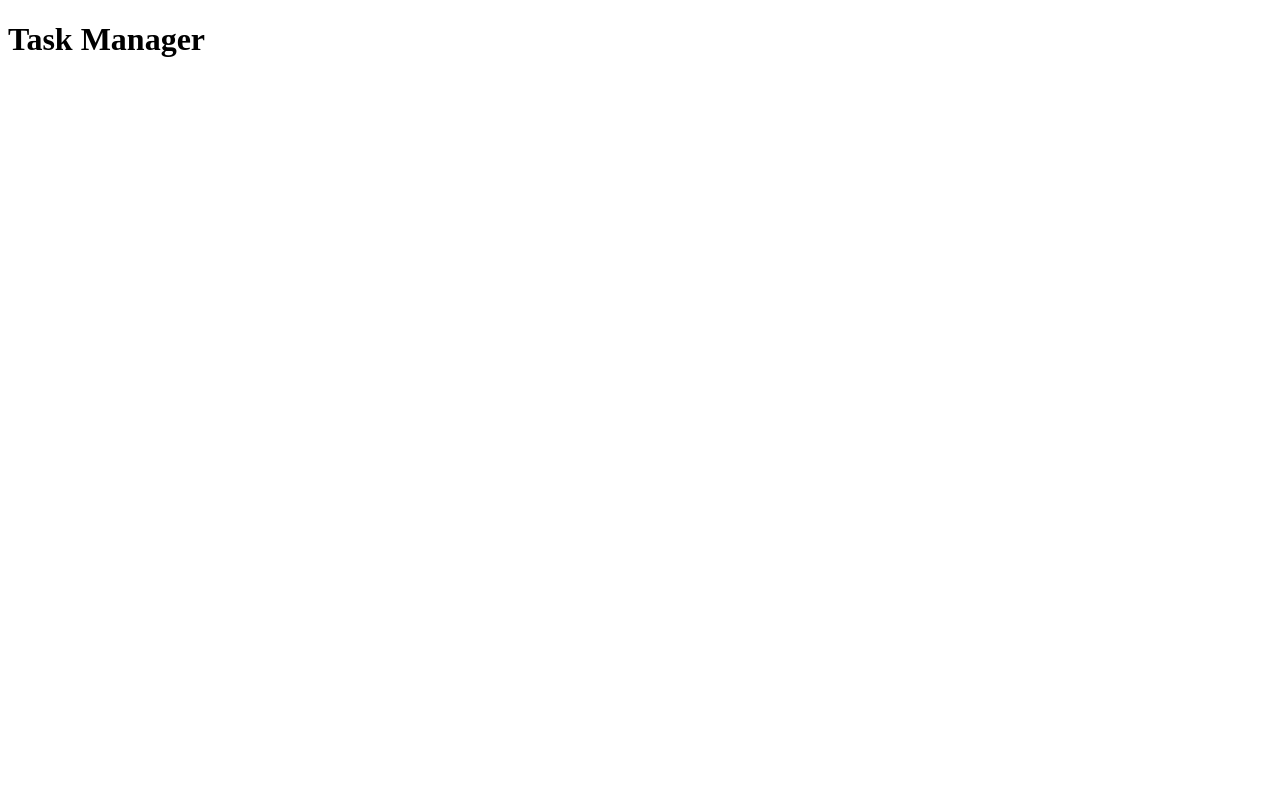
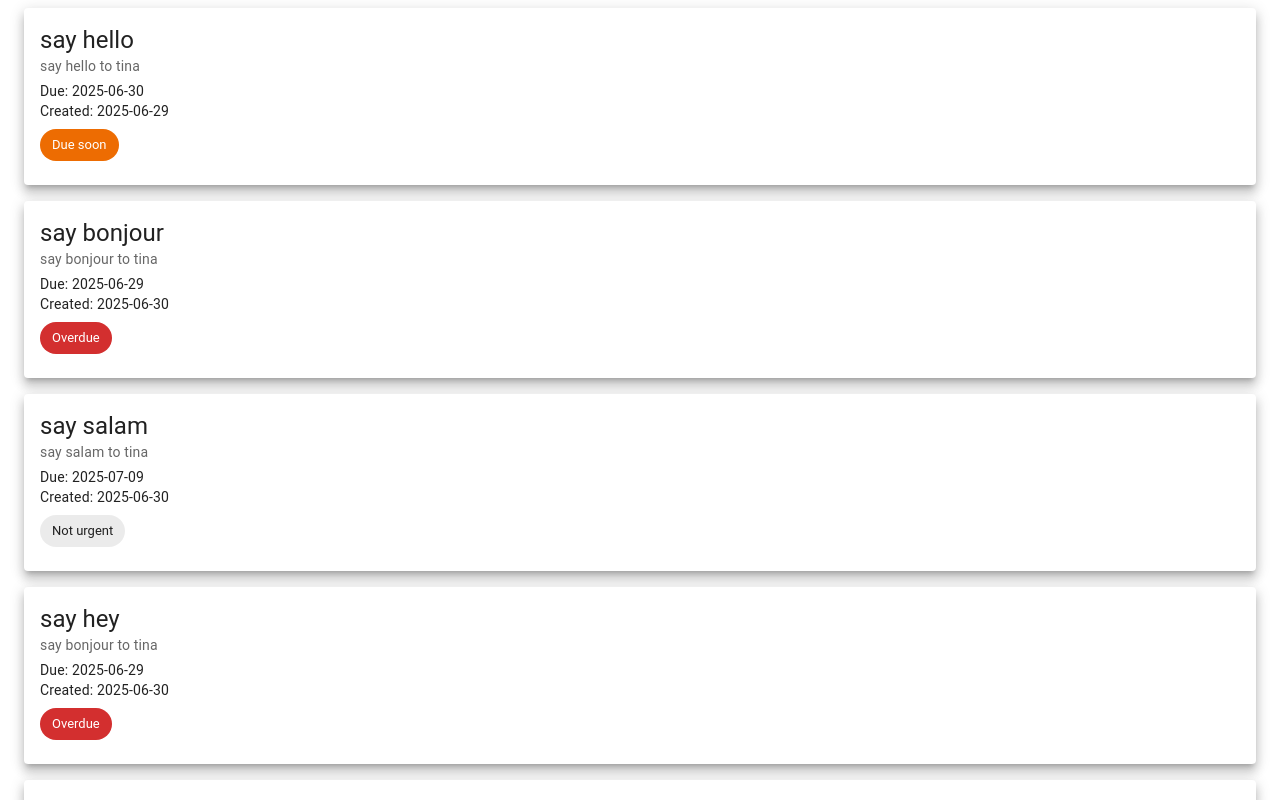
Before and after one commit to Tina-A-Zhang/Checkbox-Task-Manager, a React (Create React App) app in the folder frontend/: page / in a window 1280 px wide. Shown: the top 800 px of the page. Built offline with nearby package versions, Linux system fonts and the light colour scheme.

Commit message:
Added basic TaskCard and TaskList with dummies

```diff
--- a/frontend/package.json
+++ b/frontend/package.json
@@ -3,6 +3,9 @@
   "version": "0.1.0",
   "private": true,
   "dependencies": {
+    "@emotion/react": "^11.14.0",
+    "@emotion/styled": "^11.14.1",
+    "@mui/material": "^7.1.2",
     "@testing-library/dom": "^10.4.0",
     "@testing-library/jest-dom": "^6.6.3",
     "@testing-library/react": "^16.3.0",
@@ -11,6 +14,7 @@
     "@types/node": "^16.18.126",
     "@types/react": "^19.1.8",
     "@types/react-dom": "^19.1.6",
+    "date-fns": "^4.1.0",
     "react": "^19.1.0",
     "react-dom": "^19.1.0",
     "react-scripts": "5.0.1",
--- a/frontend/src/App.tsx
+++ b/frontend/src/App.tsx
@@ -1,7 +1,12 @@
+import { TaskList } from "./components/TaskList";
 
 function App() {
+
+
   return (
-    <h1>Task Manager</h1>
+    <>
+     <TaskList/>
+    </>
   );
 }
 
--- /dev/null
+++ b/frontend/src/components/TaskCard.tsx
@@ -0,0 +1,53 @@
+import { Card, CardContent, Typography, Chip } from '@mui/material';
+import { format } from 'date-fns';
+
+export type Task = {
+  id: string;
+  name: string;
+  description: string;
+  dueDate: string;
+  createDate: string;
+};
+
+const getStatus = (dueDate: string): 'Not urgent' | 'Due soon' | 'Overdue' => {
+  const now = new Date();
+  const due = new Date(dueDate);
+  const diff = (due.getTime() - now.getTime()) / (1000 * 60 * 60 * 24);
+  if (diff < 0) return 'Overdue';
+  if (diff <= 7) return 'Due soon';
+  return 'Not urgent';
+};
+
+export const TaskCard = ({ task }: { task: Task }) => {
+  const status = getStatus(task.dueDate);
+
+  return (
+    <Card sx={{ marginBottom: 2 }} raised>
+      <CardContent>
+        <Typography variant="h5">{task.name}</Typography>
+        <Typography variant="body2" color="text.secondary" gutterBottom>
+          {task.description}
+        </Typography>
+        <Typography variant="body2">
+          Due: {format(new Date(task.dueDate), 'yyyy-MM-dd')}
+        </Typography>
+        <Typography variant="body2">
+          Created: {format(new Date(task.createDate), 'yyyy-MM-dd')}
+        </Typography>
+        <Chip
+          label={status}
+          color={
+            status === 'Overdue'
+              ? 'error'
+              : status === 'Due soon'
+              ? 'warning'
+              : 'default'
+          }
+          sx={{ marginTop: 1 }}
+        />
+      </CardContent>
+    </Card>
+  );
+};
+
+export {};
--- a/frontend/src/components/TaskForm.tsx
+++ b/frontend/src/components/TaskForm.tsx
@@ -0,0 +1 @@
+export {};
--- a/frontend/src/components/TaskList.tsx
+++ b/frontend/src/components/TaskList.tsx
@@ -0,0 +1,52 @@
+import { TaskCard, Task } from "./TaskCard";
+import { Box } from "@mui/material";
+
+const mockTasks: Task[] = [
+  {
+    id: "1",
+    name: "say hello",
+    description: "say hello to tina",
+    dueDate: new Date().toISOString(),
+    createDate: new Date(Date.now() - 87400000).toISOString(),
+  },
+  {
+    id: "2",
+    name: "say bonjour",
+    description: "say bonjour to tina",
+    dueDate: new Date(Date.now() - 86400000).toISOString(),
+    createDate: new Date().toISOString(),
+  },
+  {
+    id: "3",
+    name: "say salam",
+    description: "say salam to tina",
+    dueDate: new Date(Date.now() + 816400000).toISOString(),
+    createDate: new Date().toISOString(),
+  },
+  {
+    id: "4",
+    name: "say hey",
+    description: "say bonjour to tina",
+    dueDate: new Date(Date.now() - 86400000).toISOString(),
+    createDate: new Date().toISOString(),
+  },
+  {
+    id: "5",
+    name: "say morning",
+    description: "say salam to tina",
+    dueDate: new Date(Date.now() + 816400000).toISOString(),
+    createDate: new Date().toISOString(),
+  },
+];
+
+export const TaskList = () => {
+  return (
+    <Box px={2}>
+      {mockTasks.map((task) => (
+        <TaskCard key={task.id} task={task} />
+      ))}
+    </Box>
+  );
+};
+
+export {};
--- a/frontend/src/services/api.ts
+++ b/frontend/src/services/api.ts
@@ -0,0 +1 @@
+export {};
--- a/frontend/src/types/Task.ts
+++ b/frontend/src/types/Task.ts
@@ -0,0 +1 @@
+export {};
```
Also changed, not shown: 1 other file (tests, documents, lock files or other folders).
